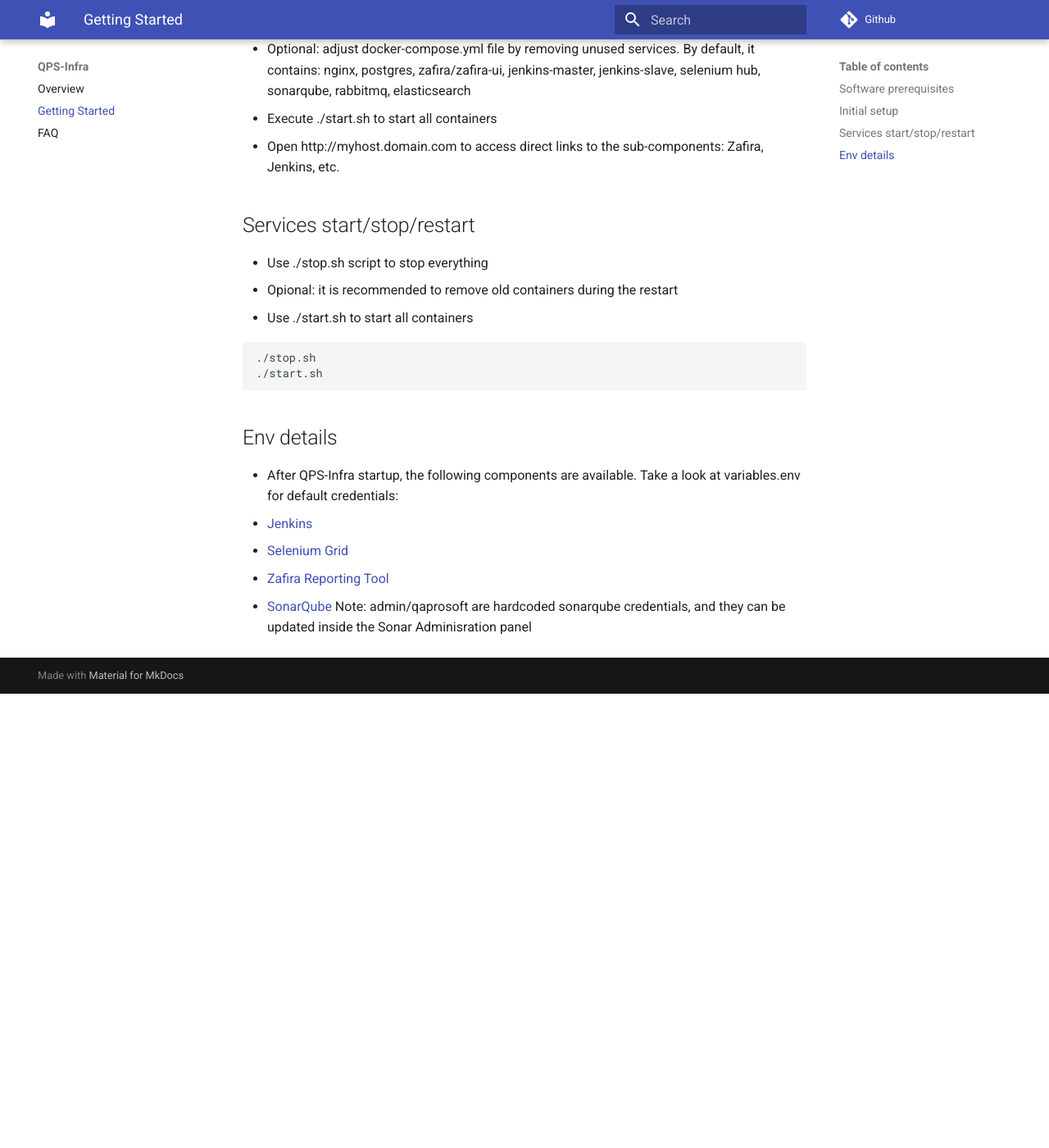
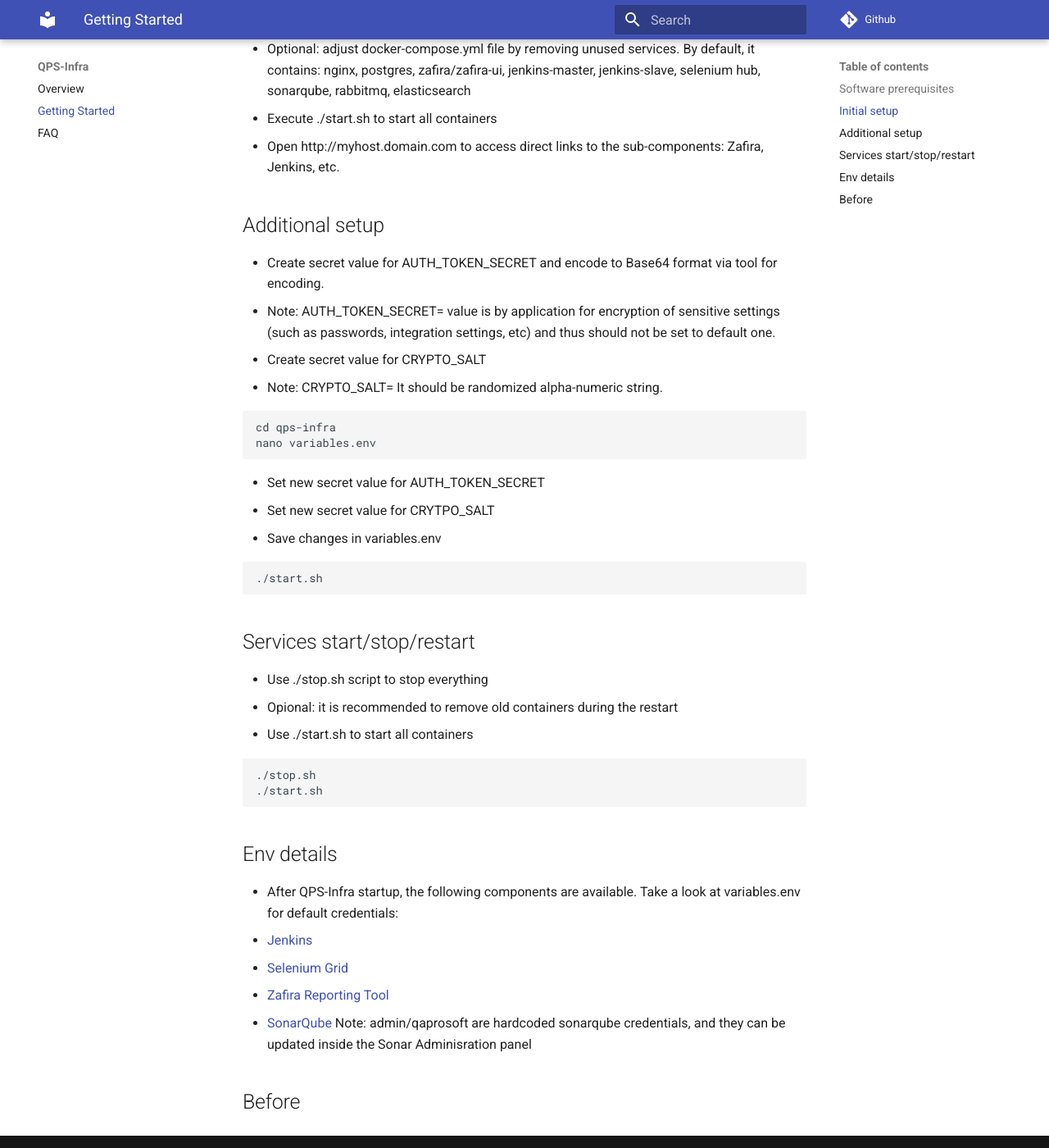
Before and after one commit to zebrunner/community-edition, an MkDocs documentation site: the page built from docs/getting_started.md, in a window 1280 px wide and 1400 px high, scrolled down 690 px. Shown: the whole window at 82% size. Built offline with MkDocs 1.6.1 and Material for MkDocs 9.7.7, drawn with Linux system fonts in a browser that asks for light colours; comment, search, counter and statistics services are not loaded; old or Windows-style settings are respelled for this version of MkDocs; before the commit the page ends 1536 px from its top, so only the background shows below that.

Commit message:
Update getting_started.md

````diff
--- a/docs/getting_started.md
+++ b/docs/getting_started.md
@@ -24,6 +24,24 @@
 * Execute ./start.sh to start all containers
 * Open http://myhost.domain.com to access direct links to the sub-components: Zafira, Jenkins, etc.
 
+## Additional setup
+* Create secret value for AUTH_TOKEN_SECRET and encode to Base64 format via tool for encoding.
+* Note: AUTH_TOKEN_SECRET= value is by application for encryption of sensitive settings (such as passwords, integration settings, etc) and thus should not be set to default one.
+* Create secret value for CRYPTO_SALT
+* Note: CRYPTO_SALT= It should be randomized alpha-numeric string.
+
+```
+cd qps-infra
+nano variables.env
+```
+* Set new secret value for AUTH_TOKEN_SECRET
+* Set new secret value for CRYTPO_SALT
+* Save changes in variables.env
+
+```
+./start.sh
+```
+
 
 ## Services start/stop/restart
 * Use ./stop.sh script to stop everything
@@ -41,3 +59,5 @@
 * [Zafira Reporting Tool](http://demo.qaprosoft.com/zafira)
 * [SonarQube](http://demo.qaprosoft.com/sonarqube)
   Note: admin/qaprosoft are hardcoded sonarqube credentials, and they can be updated inside the Sonar Adminisration panel
+
+## Before
````
